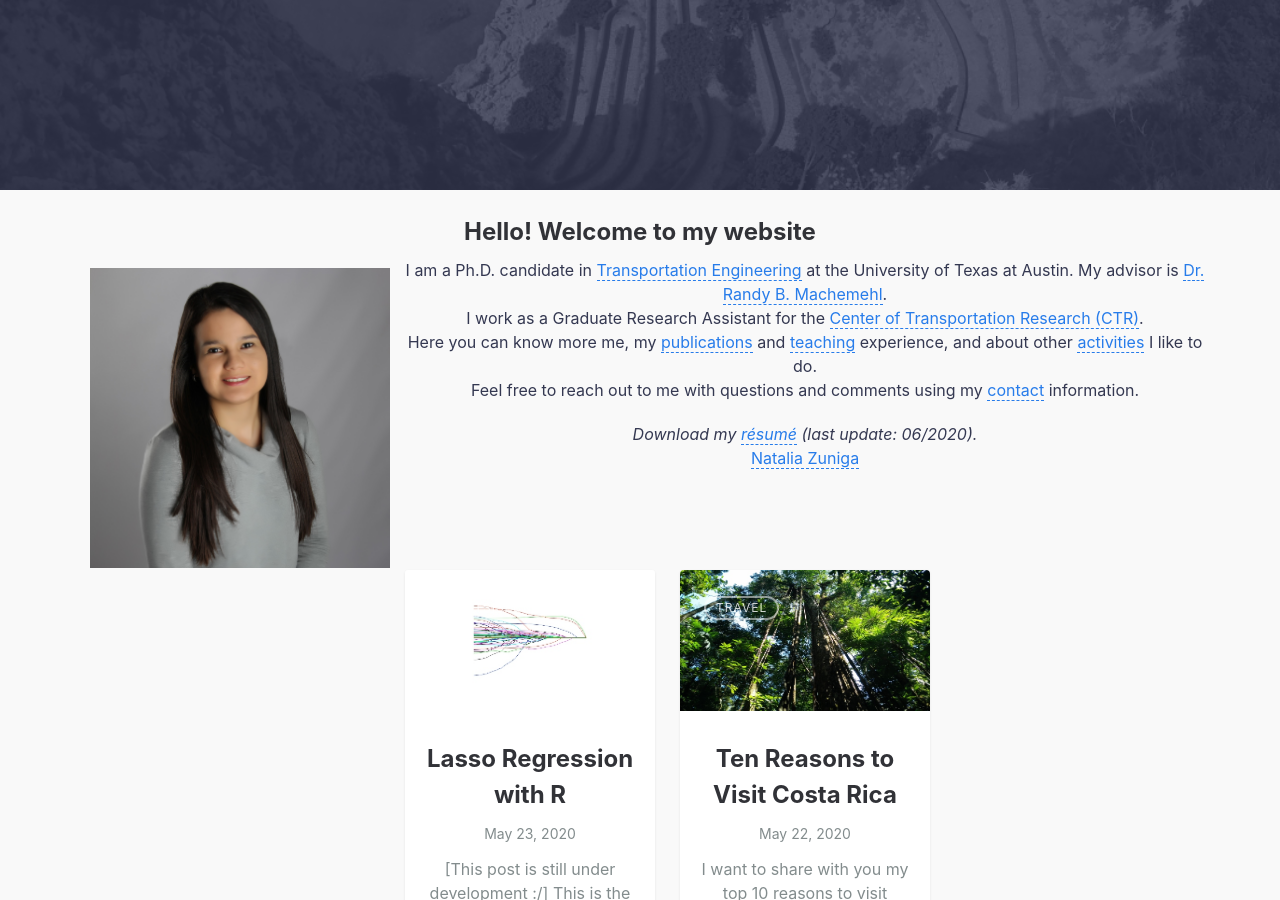
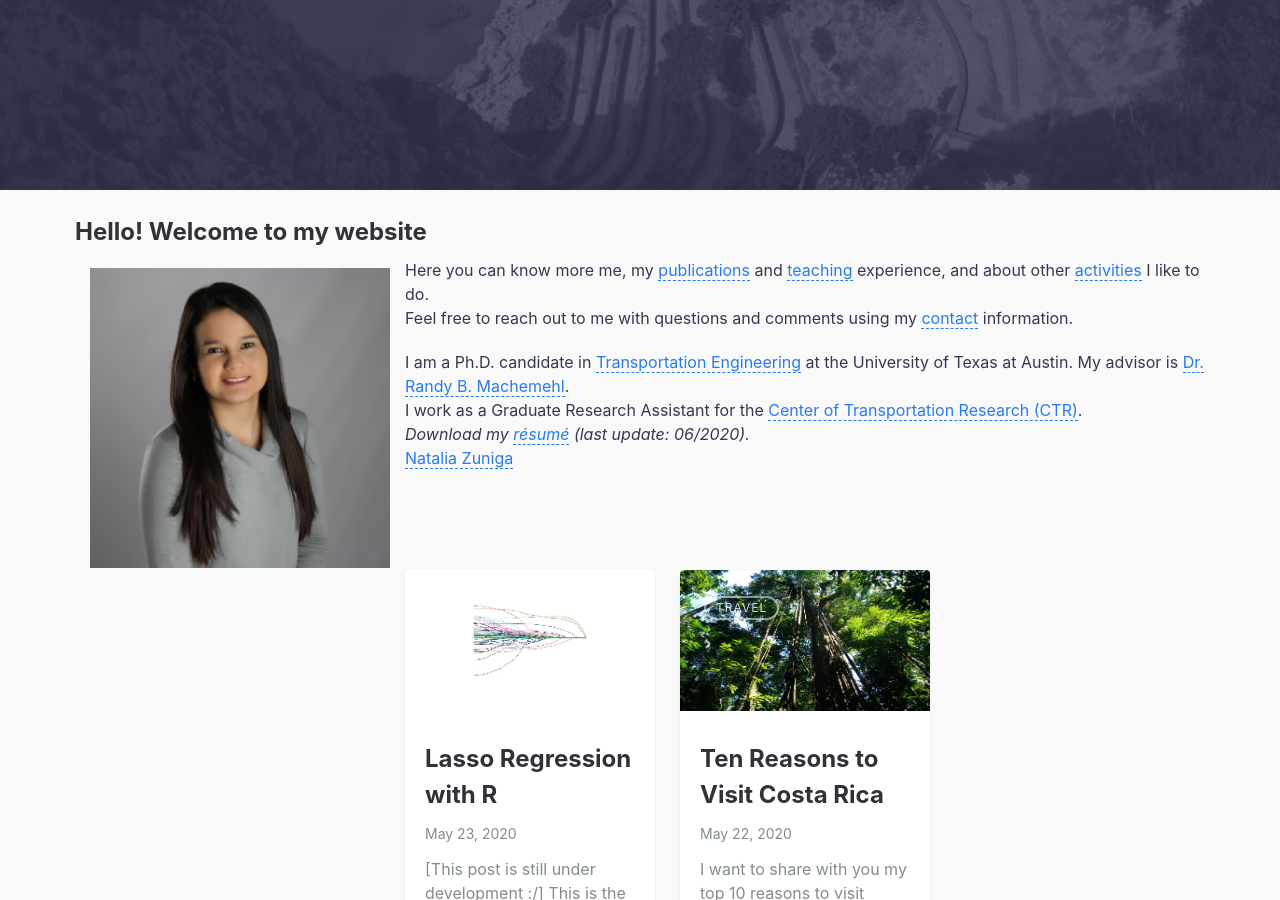
Before and after one commit to nzunigag/nzunigag.github.io, a Jekyll site: the page built from index.md, in a window 1280 px wide and 900 px high, scrolled down 386 px. Built offline with Jekyll 4.4.1, drawn with Linux system fonts in a browser that asks for light colours; comment, search, counter and statistics services are not loaded.

Commit message:
Update default.html

```diff
--- a/_layouts/default.html
+++ b/_layouts/default.html
@@ -29,13 +29,11 @@ layout: compress
     <main class="site__content">
       <section class="blog">
         <div class="container">
-          <center>
+          <justify>
                  <br>
               <h2> Hello! Welcome to my website</h2>
             <p>
               <img src="../assets/img/nat.jpg" ALIGN="left" style="margin:10px 15px ; width:300px; height:300px;"/>
-              I am a Ph.D. candidate in  <a href="http://www.caee.utexas.edu/transportation">Transportation Engineering</a> at the University of Texas at Austin. My advisor is <a href="https://sites.utexas.edu/machemehl/">Dr. Randy B. Machemehl</a>.<br>
-              I work as a Graduate Research Assistant for the <a href="https://ctr.utexas.edu/">Center of Transportation Research (CTR)</a>.<br>
 
               Here you can know more me, my <a href="https://nzunigag.github.io/publications/">publications</a> and
               <a href="https://nzunigag.github.io/teaching/">teaching</a> experience, and about other
```
Also changed, not shown: other parts of _layouts/default.html (+8 -0 lines).
